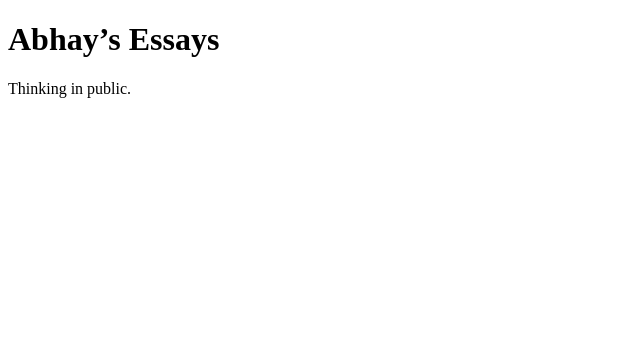
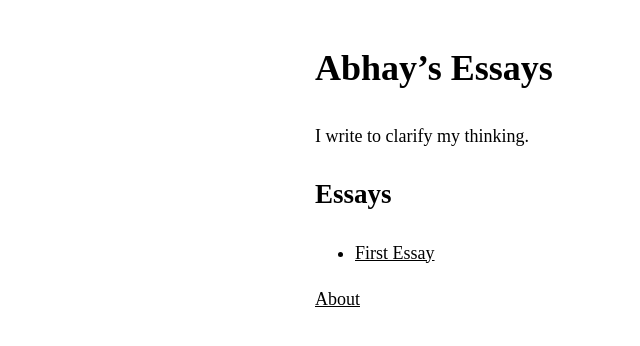
Before and after one commit to abhaykaisare/abhaykaisare.github.io, a plain HTML site: page index.html in a window 1280 px wide. Shown: the whole page, without its empty margins (0-640 px from the left). Drawn offline with Linux system fonts and the light colour scheme.

Commit message:
Enhance index.html with styles and content updates
Added styles for body and links, updated essay introduction.

```diff
--- a/index.html
+++ b/index.html
@@ -3,9 +3,34 @@
 <head>
   <meta charset="utf-8">
   <title>Abhay’s Essays</title>
+  <style>
+    body {
+      max-width: 650px;
+      margin: 40px auto;
+      font-family: serif;
+      font-size: 18px;
+      line-height: 1.6;
+    }
+    a { color: black; }
+  </style>
 </head>
 <body>
-  <h1>Abhay’s Essays</h1>
-  <p>Thinking in public.</p>
+
+<h1>Abhay’s Essays</h1>
+
+<p>
+I write to clarify my thinking.
+</p>
+
+<h2>Essays</h2>
+
+<ul>
+  <li><a href="essays/first-essay.html">First Essay</a></li>
+</ul>
+
+<p>
+<a href="about.html">About</a>
+</p>
+
 </body>
 </html>
```
